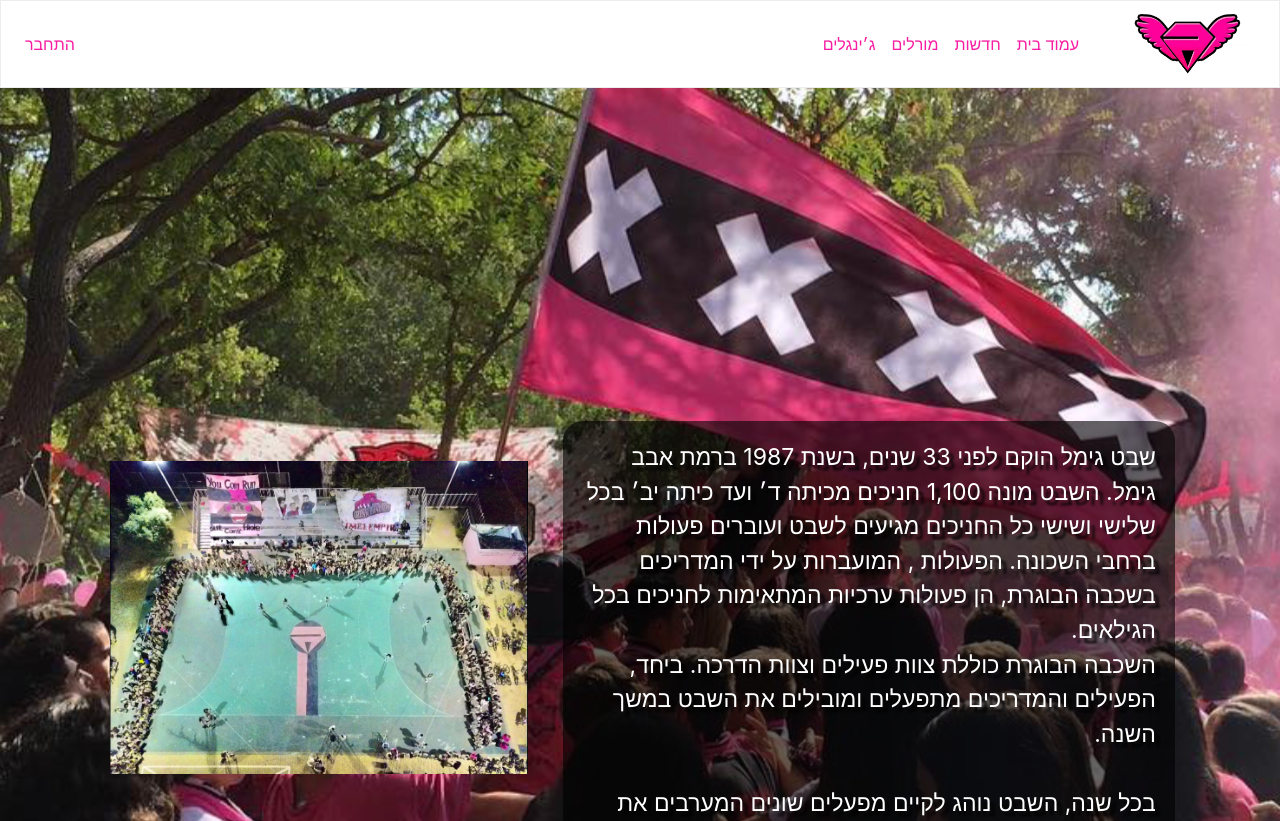
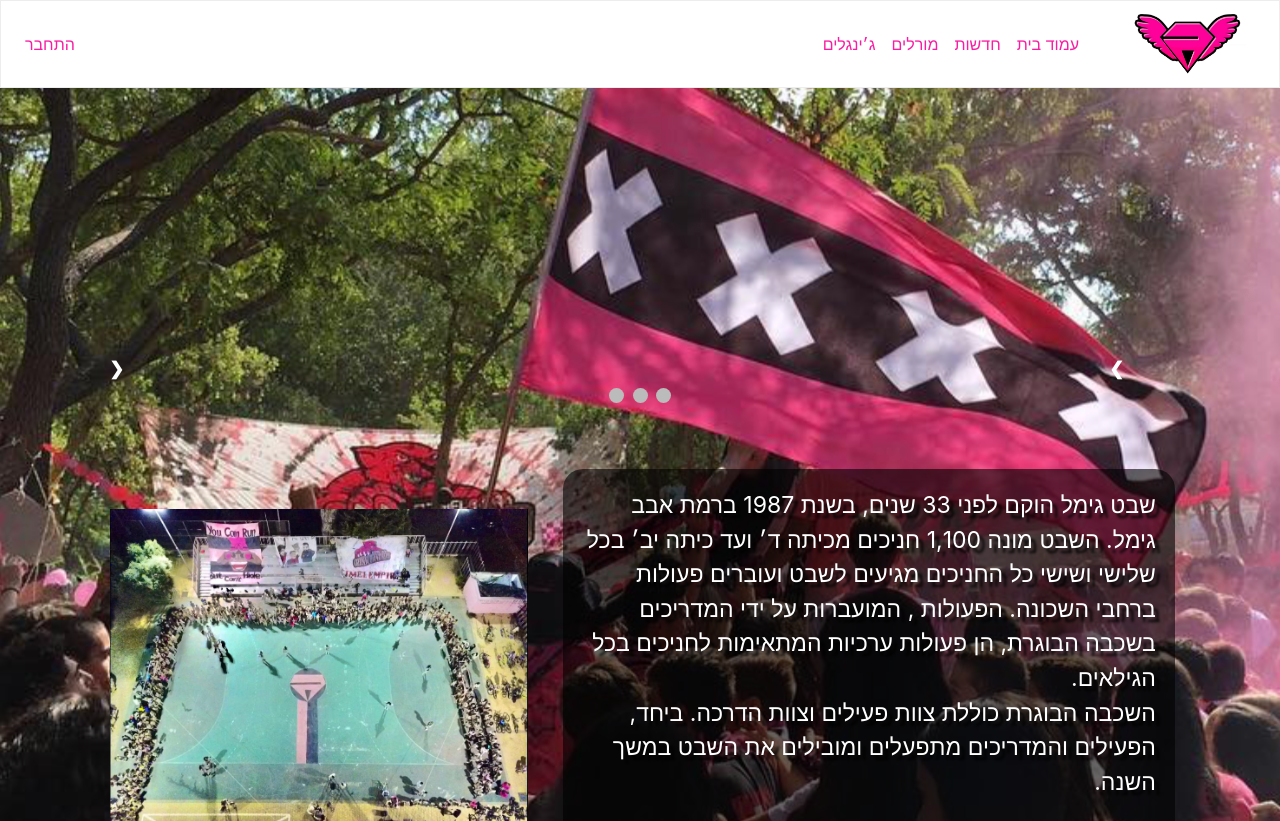
Before and after one commit to MajoRoth/gimel, a Django app: page / in a window 1280 px wide. Shown: the top 821 px of the page. Run offline with Django 3.2, Linux system fonts and the light colour scheme; some libraries are stand-ins or nearby versions.

Commit message:
carousell

```diff
--- /dev/null
+++ b/static/css/Carousel/style.css
@@ -0,0 +1,94 @@
+* {box-sizing:border-box}
+
+/* Slideshow container */
+.slideshow-container {
+  max-width: 1000px;
+  position: relative;
+  margin: auto;
+}
+
+/* Hide the images by default */
+.mySlides {
+  display: none;
+}
+
+/* Next & previous buttons */
+.prev, .next {
+  cursor: pointer;
+  position: absolute;
+  top: 50%;
+  width: auto;
+  margin-top: -22px;
+  padding: 16px;
+  color: white;
+  font-weight: bold;
+  font-size: 18px;
+  transition: 0.6s ease;
+  border-radius: 0 3px 3px 0;
+  user-select: none;
+}
+
+/* Position the "next button" to the right */
+.next {
+  right: 0;
+  border-radius: 3px 0 0 3px;
+}
+
+/* On hover, add a black background color with a little bit see-through */
+.prev:hover, .next:hover {
+  background-color: rgba(0,0,0,0.8);
+}
+
+/* Caption text */
+.text {
+  color: #f2f2f2;
+  font-size: 15px;
+  padding: 8px 12px;
+  position: absolute;
+  bottom: 8px;
+  width: 100%;
+  text-align: center;
+}
+
+/* Number text (1/3 etc) */
+.numbertext {
+  color: #f2f2f2;
+  font-size: 12px;
+  padding: 8px 12px;
+  position: absolute;
+  top: 0;
+}
+
+/* The dots/bullets/indicators */
+.dot {
+  cursor: pointer;
+  height: 15px;
+  width: 15px;
+  margin: 0 2px;
+  background-color: #bbb;
+  border-radius: 50%;
+  display: inline-block;
+  transition: background-color 0.6s ease;
+}
+
+.active, .dot:hover {
+  background-color: #717171;
+}
+
+/* Fading animation */
+.fade {
+  -webkit-animation-name: fade;
+  -webkit-animation-duration: 1.5s;
+  animation-name: fade;
+  animation-duration: 1.5s;
+}
+
+@-webkit-keyframes fade {
+  from {opacity: .4}
+  to {opacity: 1}
+}
+
+@keyframes fade {
+  from {opacity: .4}
+  to {opacity: 1}
+}
--- /dev/null
+++ b/static/js/carousell.js
@@ -0,0 +1,14 @@
+var slideIndex = 0;
+showSlides();
+
+function showSlides() {
+  var i;
+  var slides = document.getElementsByClassName("mySlides");
+  for (i = 0; i < slides.length; i++) {
+    slides[i].style.display = "none";
+  }
+  slideIndex++;
+  if (slideIndex > slides.length) {slideIndex = 1}
+  slides[slideIndex-1].style.display = "block";
+  setTimeout(showSlides, 2000); // Change image every 2 seconds
+}
--- a/templates/base.html
+++ b/templates/base.html
@@ -43,7 +43,7 @@
       </button>
       <div class="collapse navbar-collapse" id="navbarSupportedContent-333">
         <ul class="navbar-nav mr-auto w-100">
-          <li class="nav-item active">
+          <li class="nav-item">
             <a class="nav-link" href="{% url 'home' %}">עמוד בית
               <span class="sr-only">(current)</span>
             </a>
@@ -54,7 +54,7 @@
           <li class="nav-item">
             <a class="nav-link" href="{% url 'morals' %}">מורלים</a>
           </li>
-            <li class="nav-item active">
+            <li class="nav-item">
             <a class="nav-link" href="{% url 'jingels' %}">ג׳ינגלים
               <span class="sr-only">(current)</span>
             </a>
--- a/templates/index.html
+++ b/templates/index.html
@@ -1,11 +1,47 @@
 {% extends "base.html" %}
 {% load static %}
 {% block head %}
-
+    <link rel="stylesheet" href="{% static 'css/Carousel/style.css' %}">
+    <script src="{% static 'js/carousell.js' %}"></script>
 {% endblock %}
 
 {% block content %}
+    <!-- Slideshow container -->
+    <div class="slideshow-container">
+          <!-- Full-width images with number and caption text -->
+          <div class="mySlides fade">
+            <div class="numbertext">1 / 3</div>
+            <img src="{% static 'images/drone-shevet.jpg' %}" style="width:100%">
+            <div class="text">Caption Text</div>
+          </div>
 
+          <div class="mySlides fade">
+            <div class="numbertext">2 / 3</div>
+            <img src="{% static 'images/drone-shevet.jpg' %}" style="width:100%">
+            <div class="text">Caption Two</div>
+          </div>
+
+          <div class="mySlides fade">
+            <div class="numbertext">3 / 3</div>
+            <img src="{% static 'images/drone-shevet.jpg' %}" style="width:100%">
+            <div class="text">Caption Three</div>
+          </div>
+
+          <!-- Next and previous buttons -->
+          <a class="prev" onclick="plusSlides(-1)">&#10094;</a>
+          <a class="next" onclick="plusSlides(1)">&#10095;</a>
+        </div>
+        <br>
+
+        <!-- The dots/circles -->
+        <div style="text-align:center">
+          <span class="dot" onclick="currentSlide(1)"></span>
+          <span class="dot" onclick="currentSlide(2)"></span>
+          <span class="dot" onclick="currentSlide(3)"></span>
+        </div>
+
+
+    <!-- TEXT -->
     <div class="container">
         <div class="row">
             <div class="col-7 paragraph">
```
